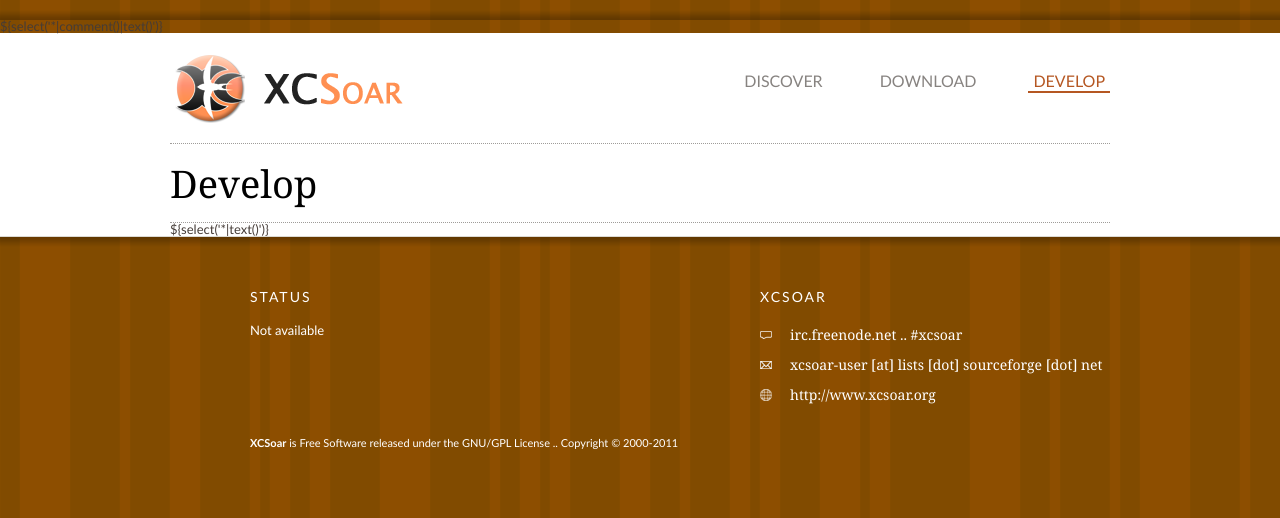
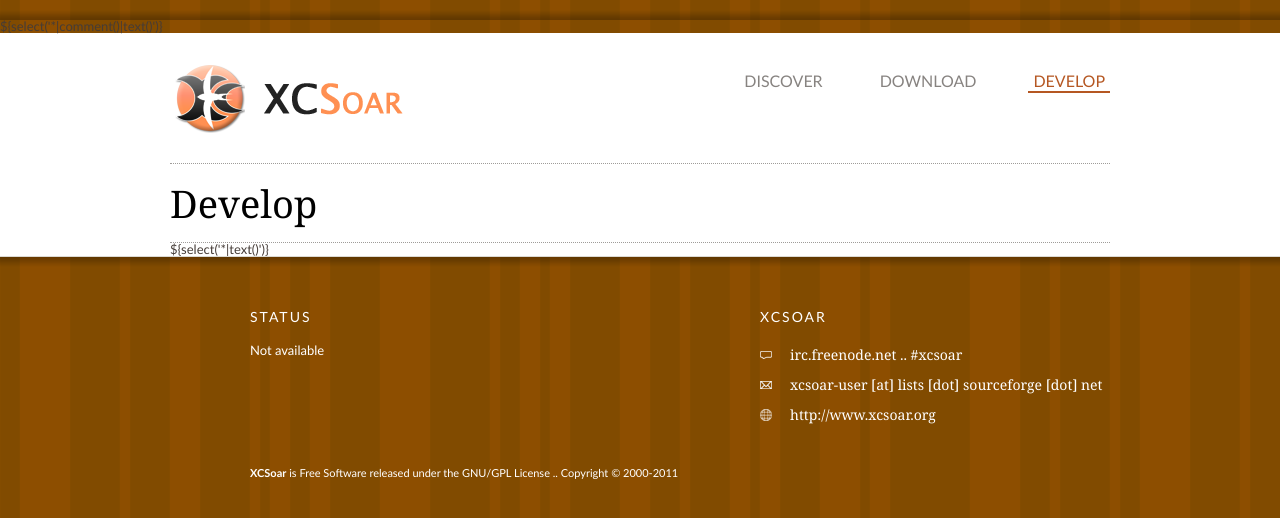
Before and after one commit to XCSoar/website, a Jekyll site: the page built from develop/trac-template.html, in a window 1280 px wide. Shown: the top 518 px of the page. Built offline with Jekyll 4.4.1, drawn with Linux system fonts in a browser that asks for light colours.

Commit message:
css: Fixed paragraph spacing

```diff
--- a/_layouts/trac.html
+++ b/_layouts/trac.html
@@ -5,9 +5,9 @@
 <head py:match="head" py:attrs="select('@*')">
     ${select('*|comment()|text()')}
 
-    <link rel="stylesheet" type="text/css" href="/css/xcsoar-trac.css"/>
     <link rel="stylesheet" type="text/css" href="/css/xcsoar-red.css"/>
     <link rel="stylesheet" type="text/css" href="/css/xcsoar.css"/>
+    <link rel="stylesheet" type="text/css" href="/css/xcsoar-trac.css"/>
     <link rel="stylesheet" type="text/css" href="/css/jquery.lightbox-0.5.css" media="screen" />
     <link rel="shortcut icon" type="image/ico" href="/img/favicon.ico"/>
 
--- a/css/xcsoar-trac.css
+++ b/css/xcsoar-trac.css
@@ -9,3 +9,7 @@
     padding: 5px 15px;
     margin: 5px;
 }
+
+p {
+    margin: 10px 0px;
+}
```
